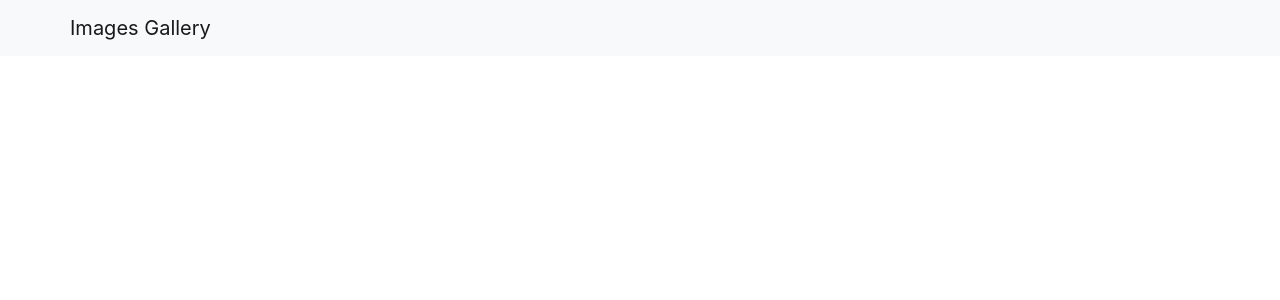
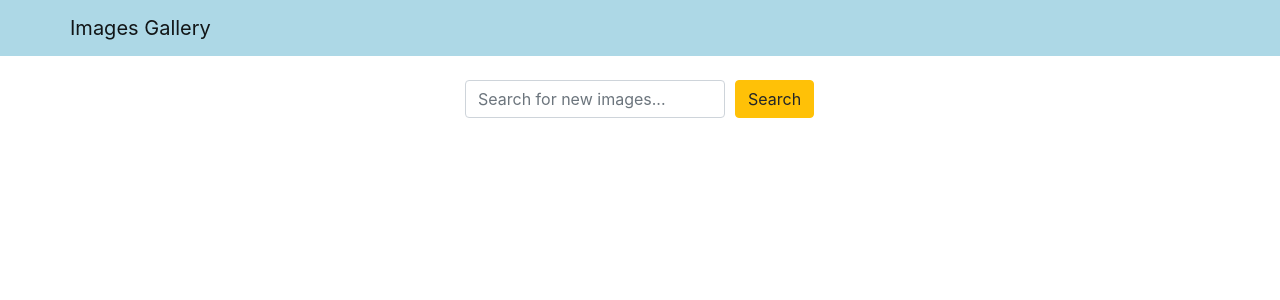
Before and after one commit to sunnylarosa/image-gallery, a React (Create React App) app in the folder frontend/: page / in a window 1280 px wide. Shown: the top 300 px of the page. Built offline with nearby package versions, Linux system fonts and the light colour scheme.

Commit message:
Add Search.js component and its input field

```diff
--- a/frontend/src/App.js
+++ b/frontend/src/App.js
@@ -1,10 +1,12 @@
 import "bootstrap/dist/css/bootstrap.min.css";
 import Header from "./components/Header";
+import Search from "./components/Search";
 
 const App = () => {
   return (
     <div>
       <Header title="Images Gallery" />
+      <Search />
     </div>
   );
 };
--- a/frontend/src/components/Header.js
+++ b/frontend/src/components/Header.js
@@ -1,12 +1,15 @@
 import React from "react";
-import Container from "react-bootstrap/Container";
-import { Navbar } from "react-bootstrap";
+import { Navbar, Container } from "react-bootstrap";
+
+const navbarStyle = {
+  backgroundColor: "lightblue",
+};
 
 const Header = (props) => {
   // extract spesific properties from object
   const { title } = props;
   return (
-    <Navbar bg="light" variant="light">
+    <Navbar style={navbarStyle} variant="light">
       <Container>
         <Navbar.Brand href="/">{title}</Navbar.Brand>
       </Container>
--- /dev/null
+++ b/frontend/src/components/Search.js
@@ -0,0 +1,34 @@
+import React from "react";
+import {
+  Container,
+  Row,
+  Col,
+  Form,
+  FormControl,
+  Button,
+} from "react-bootstrap";
+
+const Search = () => {
+  return (
+    <Container className="mt-4">
+      <Row className="justify-content-center">
+        <Col xs={12} md={8} lg={4}>
+          <Form>
+            <Form.Row>
+              <Col xs={9}>
+                <Form.Control placeholder="Search for new images..." />
+              </Col>
+              <Col>
+                <Button type="submit" variant="warning">
+                  Search
+                </Button>
+              </Col>
+            </Form.Row>
+          </Form>
+        </Col>
+      </Row>
+    </Container>
+  );
+};
+
+export default Search;
```
